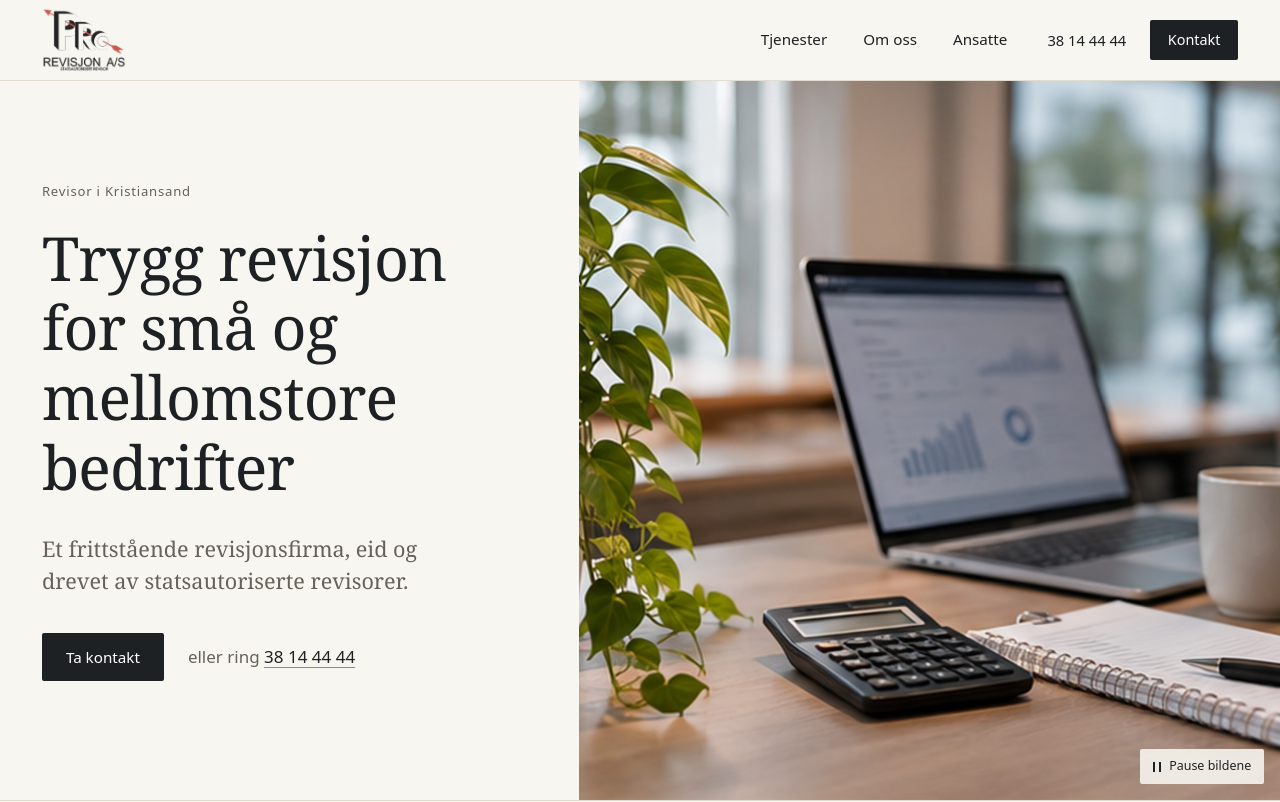
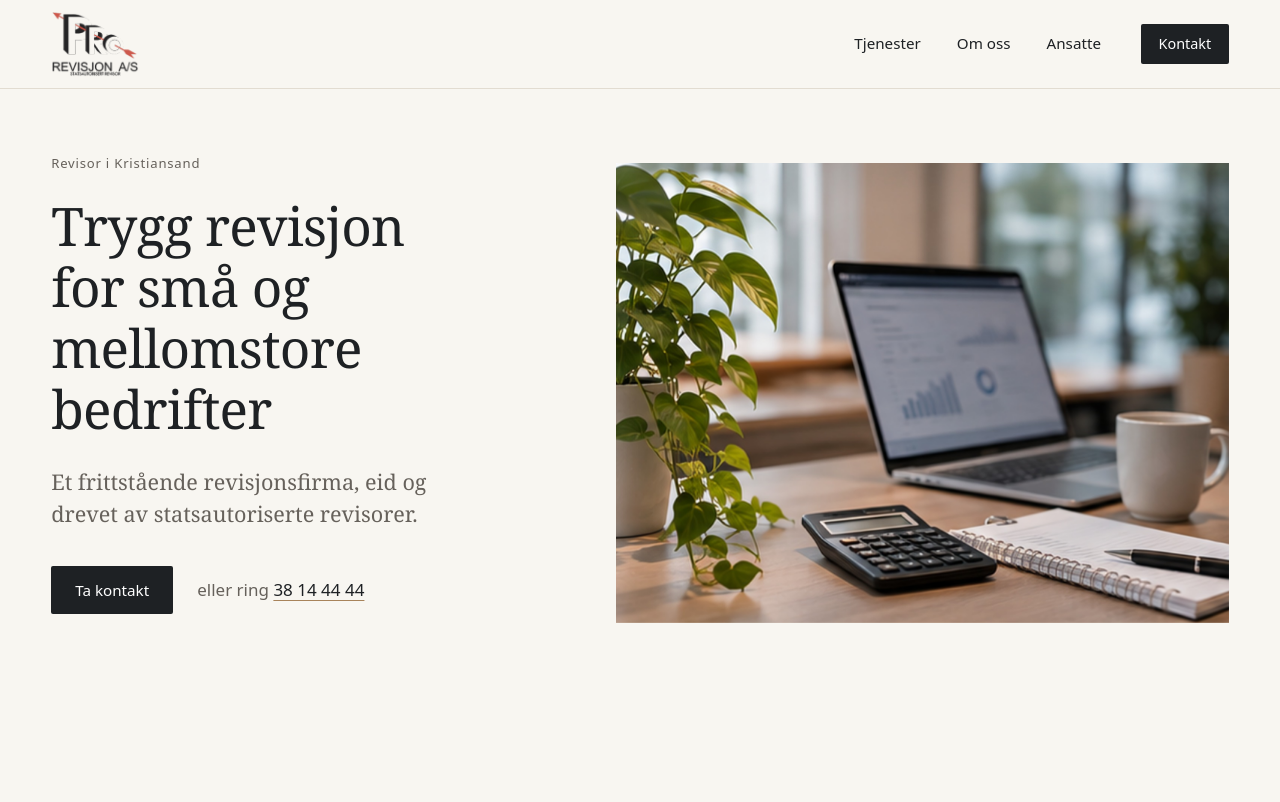
Before and after one commit to kfenger/pro-revisjon, an Astro site: page / in a window 1280 px wide. Shown: the top 802 px of the page. Built offline with nearby package versions, Linux system fonts and the light colour scheme; Astro itself is replaced by a stand-in of ours; a web font is replaced by a local one.

Commit message:
v1.2.0: Bedre PC-layout – full bredde med marg, skalering, ny footer, uten pauseknapp
- Fluid bredde med proporsjonal marg på PC (mobil/nettbrett pikselidentisk med v1.1.0)
- Grensesnittet skalerer med skjermstørrelse (1440 px og 1920 px)
- Menylinje over hele bredden, uten telefonnummer
- Slideshow og bilder innenfor sidemargen; pauseknapp fjernet
- Tjenestesider: «Andre tjenester» som sidekolonne
- Midtstilt footer med Ring oss / Send e-post / Besøk oss

Co-Authored-By: Claude Opus 5.5 <noreply@anthropic.com>
Claude-Session: https://claude.ai/code/session_01B6H1BPw1z1rvwJ1D6qsxam

```diff
--- a/package.json
+++ b/package.json
@@ -1,6 +1,6 @@
 {
   "name": "pro-revisjon",
-  "version": "1.1.0",
+  "version": "1.2.0",
   "private": true,
   "type": "module",
   "scripts": {
--- a/src/components/Footer.astro
+++ b/src/components/Footer.astro
@@ -8,14 +8,14 @@ const { cta = true } = Astro.props;
     <div class="container footer-cta">
       <h2>Skal vi ta en prat?</h2>
       <div class="footer-cta-details">
-        <a class="footer-phone" href={company.phone.href}>{company.phone.display}</a>
-        <a href={`mailto:${company.email}`}>{company.email}</a>
-        <span>{company.street}, {company.postalCode} {company.city}</span>
+        <p class="footer-field"><span class="footer-label">Ring oss</span><a class="footer-phone" href={company.phone.href}>{company.phone.display}</a></p>
+        <p class="footer-field"><span class="footer-label">Send e-post</span><a href={`mailto:${company.email}`}>{company.email}</a></p>
+        <p class="footer-field"><span class="footer-label">Besøk oss</span><span>{company.street}<span class="footer-comma">,</span> <span class="footer-city">{company.postalCode} {company.city}</span></span></p>
       </div>
     </div>
   )}
   <div class="container footer-bottom">
-    <p class="footer-name">{company.name}</p>
+    <p class="footer-name"><span class="footer-copy">© </span>{company.name}</p>
     <nav aria-label="Bunnmeny">
       <ul>
         {nav.map((n) => <li><a href={n.href}>{n.label}</a></li>)}
--- a/src/components/Header.astro
+++ b/src/components/Header.astro
@@ -23,7 +23,6 @@ const links = nav.filter((n) => n.href !== '/kontakt/');
     </nav>
 
     <div class="header-contact">
-      <a class="header-phone" href={company.phone.href}>{company.phone.display}</a>
       <a class:list={['btn', 'btn--small', state('/kontakt/') && 'is-active']} href="/kontakt/" aria-current={state('/kontakt/') === 'page' ? 'page' : undefined}>Kontakt</a>
     </div>
 
--- a/src/components/HeroSlideshow.astro
+++ b/src/components/HeroSlideshow.astro
@@ -1,14 +1,12 @@
 ---
-// Slow, cinematic crossfade between a few photographs. CSS only (no JavaScript):
-// a visually hidden checkbox + visible label gives a real pause control (WCAG 2.2.2),
-// and with prefers-reduced-motion only the first image is shown.
+// Slow, cinematic crossfade between a few photographs. CSS only (no JavaScript).
+// With prefers-reduced-motion only the first image is shown.
 import Photo from './Photo.astro';
 interface Slide { name: string; alt: string; focus?: 'center' | 'left' | 'right' | 'top' | 'bottom' | 'bottom-left' | 'bottom-right' | 'top-right'; }
 interface Props { slides: Slide[]; sizes: string; class?: string; }
 const { slides, sizes, class: cls } = Astro.props;
 ---
 <div class:list={['slideshow', `slideshow--${slides.length}`, cls]}>
-  <input type="checkbox" id="slideshow-pause" class="slideshow-toggle" />
   <div class="slides">
     {slides.map((s, i) => (
       <Photo
@@ -23,11 +21,4 @@ const { slides, sizes, class: cls } = Astro.props;
       />
     ))}
   </div>
-  {slides.length > 1 && (
-    <label for="slideshow-pause" class="slideshow-control">
-      <span class="slideshow-icon" aria-hidden="true"></span>
-      <span class="when-playing">Pause bildene</span>
-      <span class="when-paused">Spill av bildene</span>
-    </label>
-  )}
 </div>
--- a/src/layouts/ServicePage.astro
+++ b/src/layouts/ServicePage.astro
@@ -20,16 +20,18 @@ const others = services.filter((s) => s.slug !== slug);
     </div>
   </header>
 
-  <div class="container article-layout">
+  <div class="container service-body">
+  <div class="article-layout">
     <article class="prose">
       <slot />
     </article>
   </div>
 
-  <nav class="container next-links" aria-label="Andre tjenester">
+  <nav class="next-links" aria-label="Andre tjenester">
     <p class="label">Andre tjenester</p>
     <ul>
       {others.map((s) => <li><a href={`/tjenester/${s.slug}/`}>{s.title} <span aria-hidden="true">→</span></a></li>)}
     </ul>
   </nav>
+  </div>
 </Base>
--- a/src/styles/global.css
+++ b/src/styles/global.css
@@ -116,8 +116,6 @@ main:focus { outline: none; }
 .nav-desktop a.is-active::after { background: var(--brand-red); }
 .nav-desktop a.is-active::after { transform: scaleX(1); }
 .header-contact { display: flex; align-items: center; gap: 1.5rem; }
-.header-phone { color: var(--ink); text-decoration: none; font-size: 0.92rem; font-variant-numeric: tabular-nums; }
-.header-phone:hover { color: var(--accent); }
 
 /* Mobile menu – native <details>, no JavaScript */
 .nav-mobile { display: none; }
@@ -183,18 +181,6 @@ main:focus { outline: none; }
 .hero-media { position: relative; aspect-ratio: 4 / 3; overflow: hidden; background: var(--stone-deep); }
 .slides, .slide { position: absolute; inset: 0; }
 .slide.photo { min-height: 0; height: 100%; }
-.slideshow-toggle { position: absolute; opacity: 0; width: 1px; height: 1px; pointer-events: none; }
-.slideshow-control {
-  position: absolute; right: 1rem; bottom: 1rem; z-index: 2; display: inline-flex; align-items: center; gap: 0.5rem;
-  padding: 0.45rem 0.8rem; background: rgba(248, 246, 241, 0.88); color: var(--ink); border-radius: 2px;
-  font-size: 0.78rem; cursor: pointer; user-select: none;
-}
-.slideshow-icon { width: 8px; height: 10px; border-left: 2px solid currentColor; border-right: 2px solid currentColor; }
-.slideshow .when-paused { display: none; }
-.slideshow:has(.slideshow-toggle:checked) .when-paused { display: inline; }
-.slideshow:has(.slideshow-toggle:checked) .when-playing { display: none; }
-.slideshow:has(.slideshow-toggle:checked) .slideshow-icon { border: 0; width: 0; height: 0; border-left: 8px solid currentColor; border-top: 5px solid transparent; border-bottom: 5px solid transparent; }
-.slideshow:has(.slideshow-toggle:focus-visible) .slideshow-control { outline: 2px solid var(--ink); outline-offset: 3px; }
 .slide:not(.slide--1) { opacity: 0; }
 @media (min-width: 64rem) {
   .hero { grid-template-columns: minmax(0, 0.95fr) minmax(0, 1.15fr); min-height: min(calc(100svh - var(--header-h)), 50rem); }
@@ -419,6 +405,9 @@ main:focus { outline: none; }
 .footer-cta h2 { color: #fff; font-size: clamp(1.45rem, 1.2rem + 1.1vw, 2.1rem); margin: 0; max-width: 16ch; }
 .footer-cta-details { display: flex; flex-direction: column; gap: 0.25rem; font-size: 0.95rem; }
 .footer-cta-details a { width: fit-content; }
+.footer-field { margin: 0; }
+.footer-field > a, .footer-field > span:not(.footer-label) { display: inline-block; }
+.footer-label, .footer-copy { display: none; }
 .footer-phone { font-family: var(--serif); font-size: clamp(1.3rem, 1.15rem + 0.6vw, 1.65rem); font-variant-numeric: tabular-nums; margin-bottom: 0.15rem; }
 .footer-bottom { display: flex; flex-wrap: wrap; align-items: baseline; justify-content: space-between; gap: 0.75rem 2rem; padding-block: 1.5rem 2rem; border-top: 1px solid rgba(255, 255, 255, 0.12); }
 .site-footer:not(:has(.footer-cta)) .footer-bottom { border-top: 0; padding-top: 2.25rem; }
@@ -469,7 +458,6 @@ main:focus { outline: none; }
   .slideshow--3 .slide--2 { animation-delay: 7.38s; }
   .slideshow--3 .slide--3 { animation-delay: 16.38s; }
   .slideshow .slide img { animation: drift-zoom 27s ease-in-out infinite alternate; }
-  .slideshow:has(.slideshow-toggle:checked) :is(.slide, .slide img) { animation-play-state: paused; }
 
   @supports (animation-timeline: view()) {
     /* Photos below the fold are revealed as they enter the viewport */
@@ -496,12 +484,11 @@ main:focus { outline: none; }
 
 @media (prefers-reduced-motion: reduce) {
   *, *::before, *::after { transition: none !important; animation: none !important; }
-  .slide:not(.slide--1), .slideshow-control { display: none; } /* still image only – nothing to pause */
+  .slide:not(.slide--1) { display: none; } /* still image only */
 }
 
 @media (forced-colors: active) {
   .nav-desktop a.is-active::after, .index-list a::after { forced-color-adjust: none; background: Highlight; }
-  .slideshow-control { border: 1px solid ButtonText; }
   .btn, .nav-mobile summary { border: 1px solid ButtonText; }
 }
 
@@ -512,3 +499,93 @@ main:focus { outline: none; }
   .site-footer h2, .site-footer a { color: #000; }
   .hero, .split-hero, .policy-layout, .article-layout { display: block; }
 }
+
+
+/* =========================================================================
+   Desktop (≥ 64rem / 1024px). Everything below only applies on larger screens,
+   so phones look exactly as before.
+   - Content uses the full screen width with a proportional side margin.
+   - Photos sit inside the same margins instead of bleeding to the edges.
+   ========================================================================= */
+@media (min-width: 64rem) {
+  :root {
+    --gutter: clamp(2.5rem, 4vw, 5.5rem);
+    --max: 110rem;
+    --header-h: 5.5rem;
+  }
+  .logo-img { height: 66px; }
+
+  /* Hero: copy left, slideshow right, both inside the page margins */
+  .hero {
+    grid-template-columns: minmax(0, 0.9fr) minmax(0, 1.1fr);
+    gap: clamp(3rem, 5vw, 7rem);
+    align-items: center;
+    min-height: 0;
+    width: min(100% - 2 * var(--gutter), var(--max));
+    margin-inline: auto;
+    padding-block: clamp(3rem, 5vw, 5.5rem) clamp(3.5rem, 6vw, 6.5rem);
+    border-bottom: 0;
+  }
+  .hero-copy { padding: 0; }
+  .hero h1 { font-size: clamp(2.6rem, 1.4rem + 2.4vw, 4.4rem); }
+  .hero-media { height: auto; aspect-ratio: 4 / 3; max-height: calc(100svh - var(--header-h) - 7rem); width: 100%; }
+
+  /* Services index and other two-column sections get a slightly wider label column */
+  .two-col { grid-template-columns: minmax(0, 1fr) minmax(0, 2.6fr); }
+
+  /* "Kort vei til revisoren": photo and text inside the margins on a full-width sand band */
+  .feature {
+    grid-template-columns: minmax(0, 1.05fr) minmax(0, 1fr);
+    gap: clamp(3rem, 6vw, 8rem);
+    min-height: 0;
+    padding: clamp(4rem, 6vw, 7rem) var(--edge);
+    align-items: center;
+  }
+  .feature-photo { height: auto; aspect-ratio: 5 / 4; }
+  .feature-copy { padding: 0; }
+
+  /* Service pages: "Andre tjenester" becomes a sidebar instead of empty space */
+  .service-body {
+    display: grid;
+    grid-template-columns: minmax(0, 1fr) minmax(16rem, 22rem);
+    gap: clamp(3rem, 6vw, 8rem);
+    align-items: start;
+    padding-bottom: var(--section);
+  }
+  .service-body .next-links {
+    position: sticky; top: calc(var(--header-h) + 2rem);
+    margin-top: clamp(3rem, 2rem + 4vw, 5.5rem);
+    padding: 1.25rem 0 0; border-top: 1px solid var(--ink);
+  }
+  .service-body .next-links ul { flex-direction: column; gap: 0; }
+  .service-body .next-links li { border-bottom: 1px solid var(--line); }
+  .service-body .next-links a { display: flex; justify-content: space-between; padding-block: 0.9rem; font-size: 1.25rem; }
+  .service-body .article-layout { padding-bottom: 0; }
+  .service-header-grid { grid-template-columns: minmax(0, 1fr) minmax(0, 1fr); }
+  .service-header-photo { max-width: 46rem; }
+
+  /* Footer: centred contact block with three equal fields, centred links and copyright */
+  .footer-cta { grid-template-columns: minmax(0, 1fr); justify-items: center; text-align: center; gap: 2.5rem; padding-block: clamp(3.5rem, 5vw, 5rem) clamp(2.5rem, 3.5vw, 3.5rem); }
+  .footer-cta h2 { max-width: none; }
+  .footer-cta-details { display: grid; grid-template-columns: repeat(3, minmax(0, 1fr)); gap: 0; width: min(100%, 64rem); }
+  .footer-field { display: flex; flex-direction: column; align-items: center; gap: 0.35rem; padding: 0.25rem 2rem; }
+  .footer-field + .footer-field { border-left: 1px solid rgba(255, 255, 255, 0.12); }
+  .footer-label { display: block; font-size: 0.72rem; font-weight: 600; letter-spacing: 0.14em; text-transform: uppercase; color: var(--night-soft); }
+  .footer-field .footer-phone { font-size: 1.1rem; font-family: var(--sans); margin: 0; }
+  .footer-field a, .footer-field span:not(.footer-label) { font-size: 1.05rem; color: #fff; }
+  .footer-bottom { flex-direction: column-reverse; align-items: center; gap: 1rem; text-align: center; padding-block: 1.75rem 2.25rem; }
+  .footer-bottom ul { justify-content: center; gap: 0.5rem 2.25rem; }
+  .footer-name { font-family: var(--sans); font-size: 0.82rem; color: var(--night-soft); }
+  .footer-comma { display: none; }
+  .footer-city { display: block; }
+  .footer-copy { display: inline; }
+}
+
+/* Scale the whole interface with the screen on large monitors (all sizes are in rem) */
+@media (min-width: 90rem) { html { font-size: 106.25%; } }
+@media (min-width: 120rem) { html { font-size: 112.5%; } }
+
+/* Very wide screens: keep line lengths and photo proportions comfortable */
+@media (min-width: 120rem) {
+  .hero { grid-template-columns: minmax(0, 0.85fr) minmax(0, 1.15fr); }
+}
```
Also changed, not shown: CHANGELOG.md, 2 other files.
